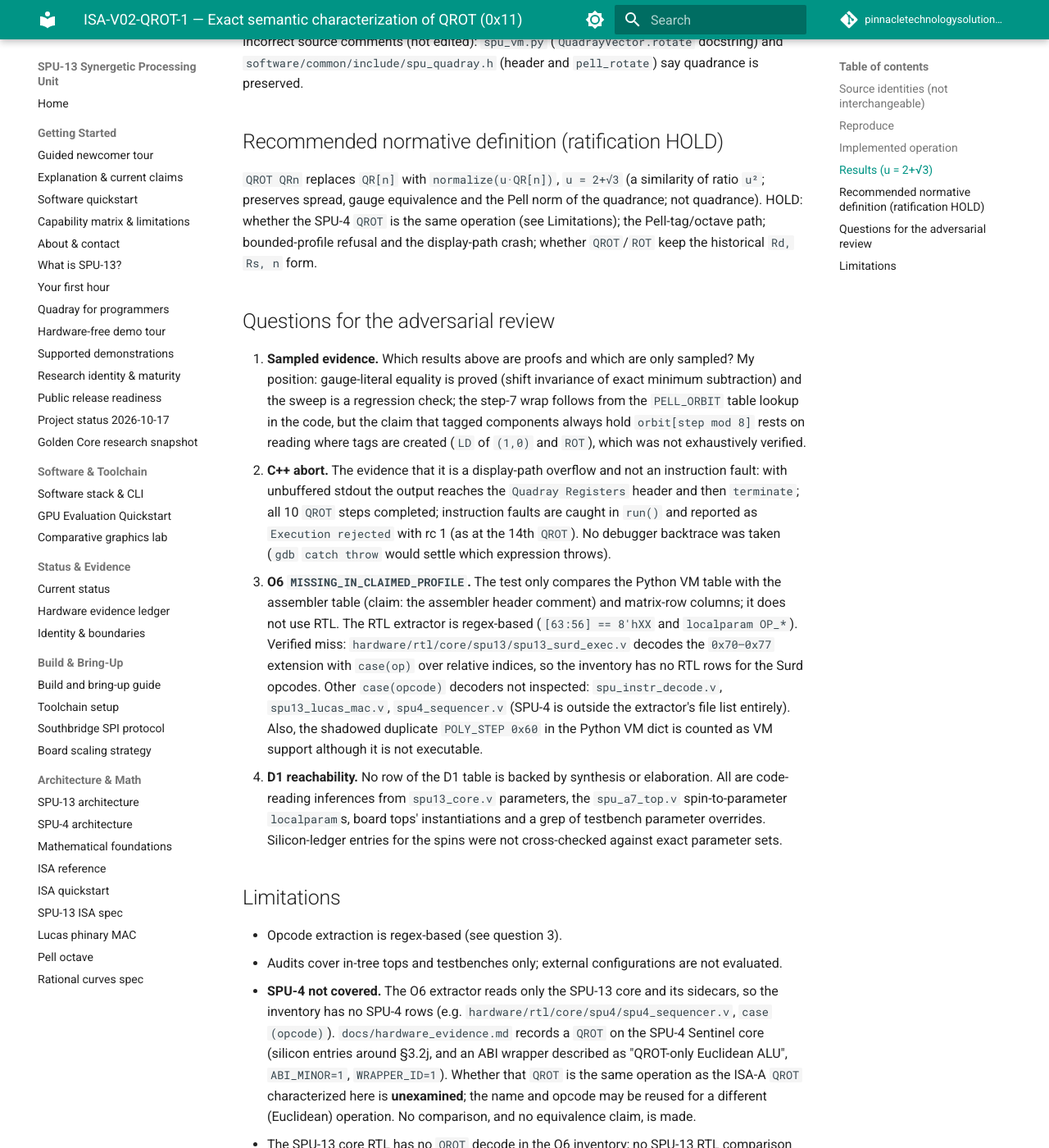
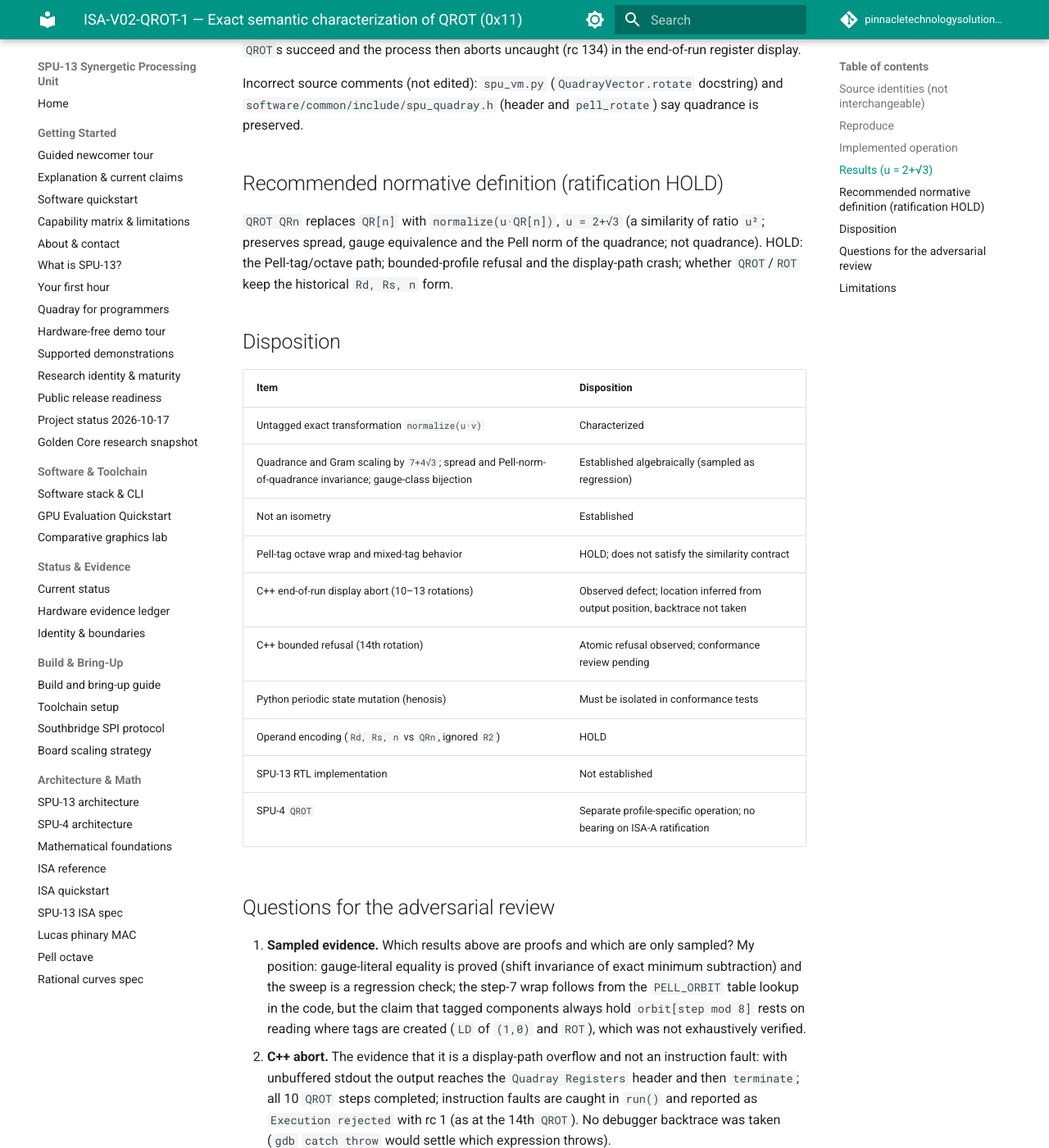
Before and after one commit to pinnacletechnologysolutionsltd/SPU, an MkDocs documentation site: the page built from docs/isa/ISA_V02_QROT1_FINDINGS.md, in a window 1280 px wide and 1400 px high, scrolled down 2341 px. Shown: the whole window at 82% size. Built offline with MkDocs 1.6.1 and Material for MkDocs 9.7.7, drawn with Linux system fonts in a browser that asks for light colours; comment, search, counter and statistics services are not loaded; some of the changed text lies outside the part shown.

Commit message:
docs(isa): preserve QROT-1 findings and annotate v0.2 draft
Rename QROT1_FINDINGS.md to ISA_V02_QROT1_FINDINGS.md; record that SPU-4
QROT (0x45, Q8.8 circulant ALU) is a different operation; add disposition
table. Replace the 'QROT metric UNVERIFIED' text in the review draft
(now 0.2-draft.3) and domain matrix with the QROT-1 summary. Normative
QROT disposition remains HOLD. No code, comment or RTL change.

Co-Authored-By: Claude Sonnet 5.5 <noreply@anthropic.com>

```diff
--- a/docs/isa/QROT1_FINDINGS.md
+++ b/docs/isa/ISA_V02_QROT1_FINDINGS.md
@@ -1,6 +1,6 @@
 # ISA-V02-QROT-1 — Exact semantic characterization of `QROT` (0x11)
 
-**Status:** findings for adversarial review. Semantic ratification **HOLD**. No opcode, VM, assembler, RTL or ISA-draft change.
+**Status:** scientific PASS for the untagged Quadray domain; ISA qualification and normative ratification **HOLD**. Findings are also under adversarial review. No opcode, VM, assembler or RTL change; no source comment corrected.
 **Reproduction:** `tools/qrot1_repro.py` (+ data in `tools/qrot1_scenarios.py`). Host-side only; writes nothing to the repository.
 
 ## Source identities (not interchangeable)
@@ -13,7 +13,7 @@ All three are in `/home/john/spu-public-v0.2-rc2`. Report conclusions against th
 | `2cbfa6f` | `2cbfa6f3f82106bafd123b85503697069d818005` | O6 inventory commit on `dev/next`. |
 | `19d652a` | `19d652a1475ebf7afcf63e40668a68793d4de3e5` | D1-A documentation amendment on `dev/next`. |
 
-This document and the reproduction tool are committed after `19d652a`; use `git log -1 -- docs/isa/QROT1_FINDINGS.md` for that commit. Analysis ran on the `19d652a` tree. `git diff --name-status b063280 19d652a` shows only documentation, the O6 tools and one O6 test changed, so `software/`, `hardware/` and `knowledge/` executable sources are identical at all three identities.
+This document and the reproduction tool are committed after `19d652a`; use `git log -1 -- docs/isa/ISA_V02_QROT1_FINDINGS.md` for that commit (the file was renamed from `QROT1_FINDINGS.md`, first committed as `f61fee0`). Analysis ran on the `19d652a` tree. `git diff --name-status b063280 19d652a` shows only documentation, the O6 tools and one O6 test changed, so `software/`, `hardware/` and `knowledge/` executable sources are identical at all three identities.
 
 ## Reproduce
 
@@ -58,7 +58,22 @@ Incorrect source comments (not edited): `spu_vm.py` (`QuadrayVector.rotate` docs
 
 ## Recommended normative definition (ratification HOLD)
 
-`QROT QRn` replaces `QR[n]` with `normalize(u·QR[n])`, `u = 2+√3` (a similarity of ratio `u²`; preserves spread, gauge equivalence and the Pell norm of the quadrance; not quadrance). HOLD: whether the SPU-4 `QROT` is the same operation (see Limitations); the Pell-tag/octave path; bounded-profile refusal and the display-path crash; whether `QROT`/`ROT` keep the historical `Rd, Rs, n` form.
+`QROT QRn` replaces `QR[n]` with `normalize(u·QR[n])`, `u = 2+√3` (a similarity of ratio `u²`; preserves spread, gauge equivalence and the Pell norm of the quadrance; not quadrance). HOLD: the Pell-tag/octave path; bounded-profile refusal and the display-path crash; whether `QROT`/`ROT` keep the historical `Rd, Rs, n` form.
+
+## Disposition
+
+| Item | Disposition |
+|---|---|
+| Untagged exact transformation `normalize(u·v)` | Characterized |
+| Quadrance and Gram scaling by `7+4√3`; spread and Pell-norm-of-quadrance invariance; gauge-class bijection | Established algebraically (sampled as regression) |
+| Not an isometry | Established |
+| Pell-tag octave wrap and mixed-tag behavior | HOLD; does not satisfy the similarity contract |
+| C++ end-of-run display abort (10–13 rotations) | Observed defect; location inferred from output position, backtrace not taken |
+| C++ bounded refusal (14th rotation) | Atomic refusal observed; conformance review pending |
+| Python periodic state mutation (henosis) | Must be isolated in conformance tests |
+| Operand encoding (`Rd, Rs, n` vs `QRn`, ignored `R2`) | HOLD |
+| SPU-13 RTL implementation | Not established |
+| SPU-4 `QROT` | Separate profile-specific operation; no bearing on ISA-A ratification |
 
 ## Questions for the adversarial review
 
@@ -71,7 +86,7 @@ Incorrect source comments (not edited): `spu_vm.py` (`QuadrayVector.rotate` docs
 
 - Opcode extraction is regex-based (see question 3).
 - Audits cover in-tree tops and testbenches only; external configurations are not evaluated.
-- **SPU-4 not covered.** The O6 extractor reads only the SPU-13 core and its sidecars, so the inventory has no SPU-4 rows (e.g. `hardware/rtl/core/spu4/spu4_sequencer.v`, `case (opcode)`). `docs/hardware_evidence.md` records a `QROT` on the SPU-4 Sentinel core (silicon entries around §3.2j, and an ABI wrapper described as "QROT-only Euclidean ALU", `ABI_MINOR=1`, `WRAPPER_ID=1`). Whether that `QROT` is the same operation as the ISA-A `QROT` characterized here is **unexamined**; the name and opcode may be reused for a different (Euclidean) operation. No comparison, and no equivalence claim, is made.
+- **SPU-4 `QROT` is a different operation (resolved by independent review, checked at `f61fee0`).** `spu4_sequencer.v:138` decodes `QROT` as `8'h45` (ISA-A: `0x11`; the same arm also starts `QADD` `8'h40`). `spu4_euclidean_alu.v` computes a Q8.8 fixed-point circulant transform of B, C, D with F/G/H coefficients (`B'=F·B+H·C+G·D`, with overflow fold and `henosis_pulse`), A passed separately. The shared mnemonic does not imply shared semantics. The ledger's SPU-4 `QROT` silicon entries (around §3.2j) exercise that circulant ALU with specific fixtures; they are **not** evidence for the ISA-A operation. The O6 inventory is SPU-13/ISA-A only; SPU-4 must be inventoried as its own profile, not merged. Not extended here.
 - The SPU-13 core RTL has no `QROT` decode in the O6 inventory; no SPU-13 RTL comparison was made.
 - Identities `b063280`, `2cbfa6f`, `19d652a` (and the commit containing this file) are distinct; conclusions apply to the identity stated.
 - Nothing here is a silicon claim. The ledger's `QROT` entries concern the SPU-4 implementation; none attests the ISA-A VM semantics characterized here.
```
Also changed, not shown: docs/isa/ISA_V0_2_DOMAIN_SEMANTICS_MATRIX_DRAFT.md (+2 -2 lines), docs/isa/ISA_V0_2_REVIEW_DRAFT.md (+5 -5 lines).
